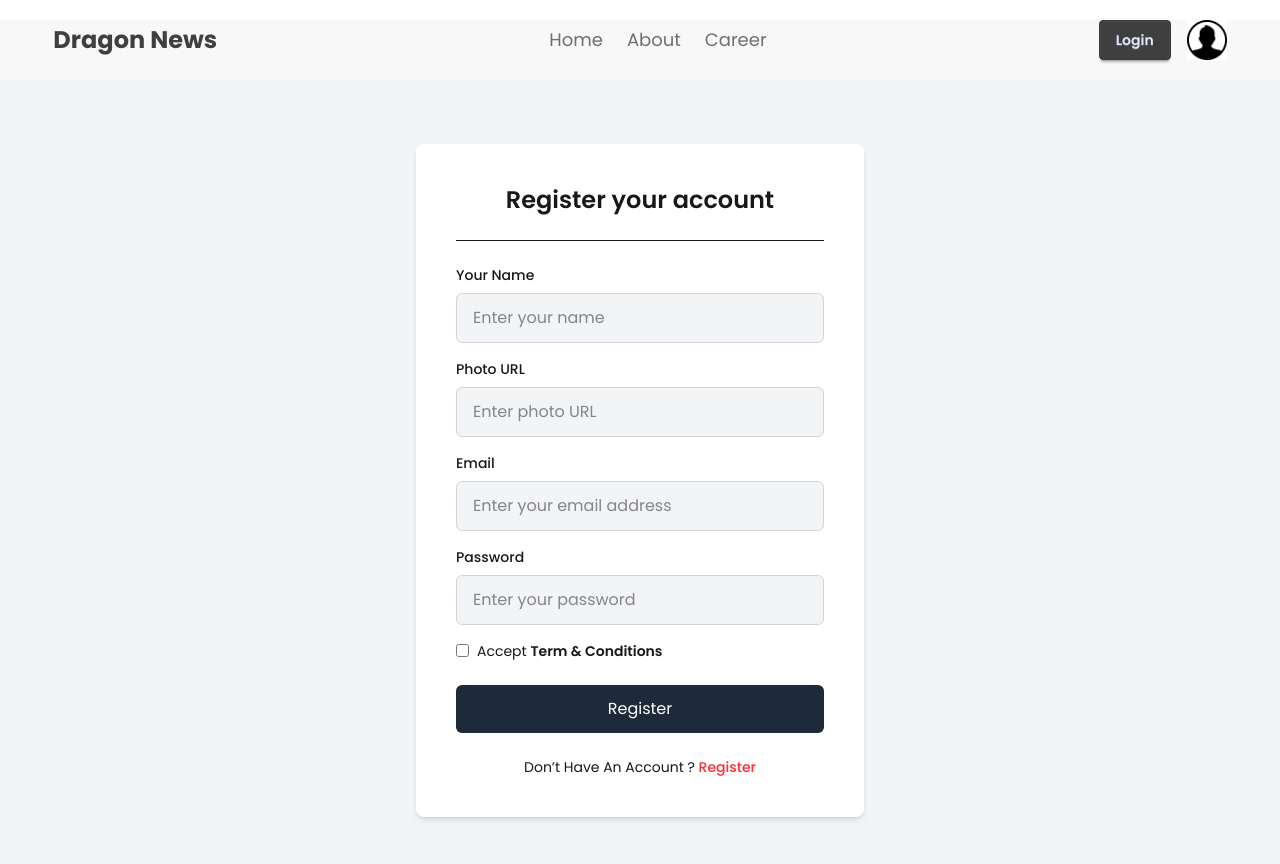
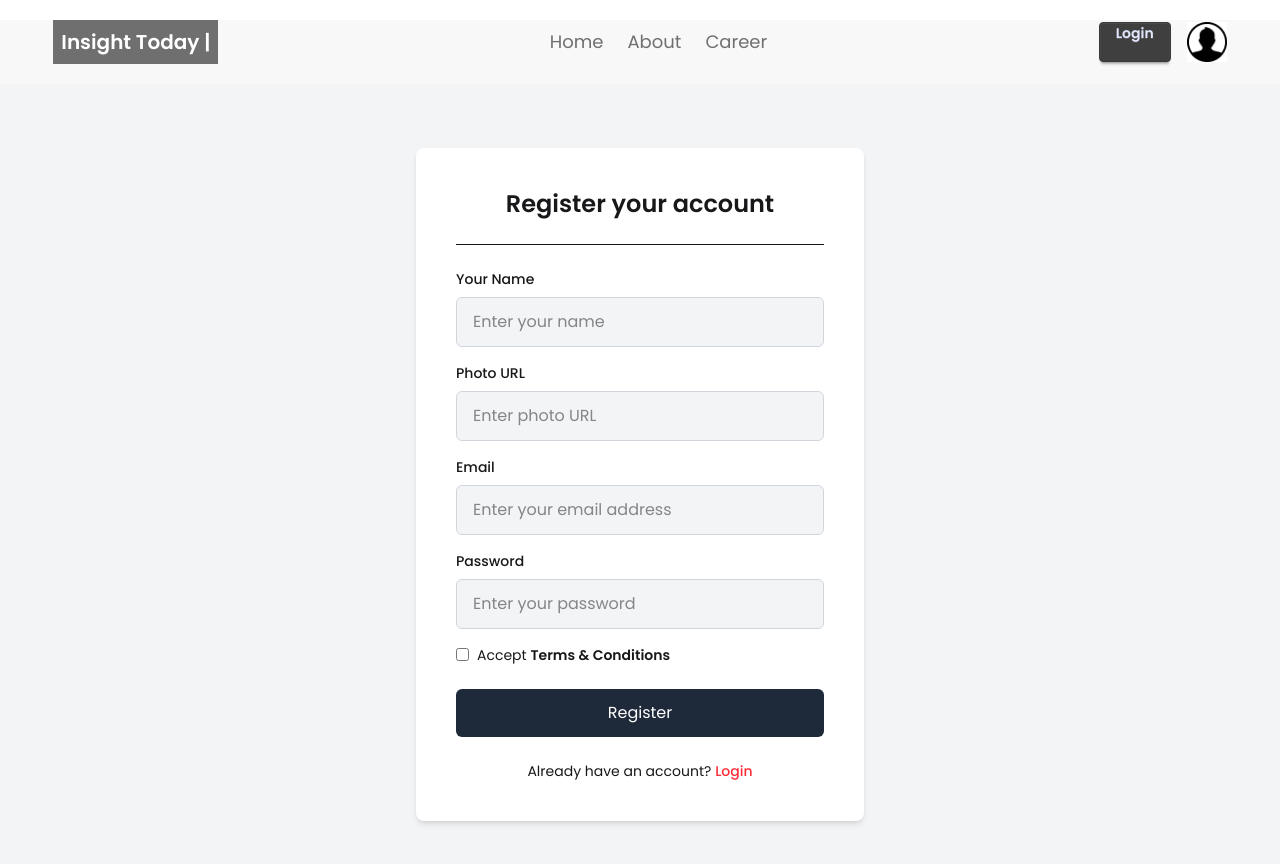
Before and after one commit to rakibalbin9611/dragon-news, a React (Vite) app: page /auth/register in a window 1280 px wide. Shown: the top 864 px of the page. Built offline with nearby package versions, Linux system fonts and the light colour scheme; no server answers.

Commit message:
setup Firebase with register, login, and onAuthStateChanged observer

```diff
--- a/package.json
+++ b/package.json
@@ -12,6 +12,7 @@
   "dependencies": {
     "@tailwindcss/vite": "^4.1.13",
     "dayjs": "^1.11.18",
+    "firebase": "^12.3.0",
     "localforage": "^1.10.0",
     "match-sorter": "^8.1.0",
     "react": "^19.1.1",
--- a/src/components/Navbar.jsx
+++ b/src/components/Navbar.jsx
@@ -1,16 +1,29 @@
-import { NavLink } from "react-router-dom";
-import { useState } from "react";
+import { Link, NavLink } from "react-router-dom";
+import { use, useState } from "react";
 import { FiMenu, FiX } from "react-icons/fi";
 import login from "../assets/user.png";
+import { AuthContext } from "../provider/AuthProvider";
 
 const Navbar = () => {
   const [open, setOpen] = useState(false);
+  const { user, logOut } = use(AuthContext);
+
+  const handleLogout = () => {
+    logOut()
+      .then(() => {
+        alert("You logged out successfully");
+      })
+      .catch((error) => console.log(error));
+  };
 
   return (
     <nav className="w-full">
       <div className="flex justify-between items-center">
         {/* Logo/Brand placeholder */}
-        <div className="text-2xl font-bold text-primary">Dragon News</div>
+        <div className="text-xl font-semibold text-white bg-accent p-2">
+          Insight Today |{" "}
+          <span className="text-white">{user && user.email}</span>
+        </div>
 
         {/* Desktop Nav */}
         <div className="hidden md:flex gap-6 text-accent text-lg">
@@ -21,7 +34,22 @@ const Navbar = () => {
 
         {/* Login */}
         <div className="flex items-center gap-4">
-          <button className="btn btn-primary hidden sm:block">Login</button>
+          {user ? (
+            <button
+              onClick={handleLogout}
+              className="btn btn-primary hidden sm:block"
+            >
+              LogOut
+            </button>
+          ) : (
+            <Link
+              to={"/auth/login"}
+              className="btn btn-primary hidden sm:block"
+            >
+              Login
+            </Link>
+          )}
+
           <img src={login} alt="user" className="w-10 h-10" />
 
           {/* Mobile Menu Toggle */}
@@ -46,7 +74,10 @@ const Navbar = () => {
           <NavLink to={"/career"} onClick={() => setOpen(false)}>
             Career
           </NavLink>
-          <button className="btn btn-primary w-32">Login</button>
+          {/* login */}
+          <Link to={"/auth/login"} className="btn btn-primary w-32">
+            Login
+          </Link>
         </div>
       )}
     </nav>
--- /dev/null
+++ b/src/firebase/firebase.config.js
@@ -0,0 +1,18 @@
+// Import the functions you need from the SDKs you need
+import { initializeApp } from "firebase/app";
+// TODO: Add SDKs for Firebase products that you want to use
+// https://firebase.google.com/docs/web/setup#available-libraries
+
+// Your web app's Firebase configuration
+const firebaseConfig = {
+  apiKey: "AIzaSyAfNBbzz4hh45TjsLK4FPnflmObqqdfie0",
+  authDomain: "insight-today-9ab55.firebaseapp.com",
+  projectId: "insight-today-9ab55",
+  storageBucket: "insight-today-9ab55.firebasestorage.app",
+  messagingSenderId: "355816880043",
+  appId: "1:355816880043:web:e4be3363185bc97c0d44ee",
+};
+
+// Initialize Firebase
+const app = initializeApp(firebaseConfig);
+export default app;
--- a/src/main.jsx
+++ b/src/main.jsx
@@ -4,9 +4,12 @@ import "./index.css";
 
 import { RouterProvider } from "react-router-dom";
 import router from "./routes/Router";
+import AuthProvider from "./provider/AuthProvider";
 
 createRoot(document.getElementById("root")).render(
   <StrictMode>
-    <RouterProvider router={router}></RouterProvider>
+    <AuthProvider>
+      <RouterProvider router={router}></RouterProvider>
+    </AuthProvider>
   </StrictMode>
 );
--- a/src/pages/Home.jsx
+++ b/src/pages/Home.jsx
@@ -1,7 +1,7 @@
 import { Navigate } from "react-router-dom";
 
 const Home = () => {
-  return <Navigate to={""}></Navigate>;
+  return <Navigate to={"/category/0"}></Navigate>;
 };
 
 export default Home;
--- a/src/pages/Register.jsx
+++ b/src/pages/Register.jsx
@@ -1,6 +1,33 @@
-import { Link } from "react-router-dom";
+import { use } from "react";
+import { Link, useNavigate } from "react-router-dom";
+import { AuthContext } from "../provider/AuthProvider";
 
 const Register = () => {
+  const { createUser, setUser } = use(AuthContext);
+  const navigate = useNavigate();
+  const handleRegister = (e) => {
+    e.preventDefault(); // stops page reload
+    const form = e.target;
+    const name = form.name.value;
+    const photo = form.photo.value;
+    const email = form.email.value;
+    const password = form.password.value;
+    const terms = form.terms.checked;
+
+    // console.log({ name, photo, email, password, terms });
+    createUser(email, password)
+      .then((res) => {
+        const user = res.user;
+        console.log(user);
+        setUser(user);
+        navigate("/");
+      })
+      .catch((error) => {
+        const errorMessage = error.message;
+        console.log(errorMessage);
+      });
+  };
+
   return (
     <div className="flex justify-center items-center min-h-screen bg-gray-100">
       <div className="bg-white p-10 rounded-lg shadow-md w-full max-w-md">
@@ -11,6 +38,8 @@ const Register = () => {
 
         <hr className="mb-6" />
 
+        {/* FORM START */}
+        <form onSubmit={handleRegister}>
           {/* Name */}
           <div className="mb-4">
             <label className="block text-sm font-medium mb-2" htmlFor="name">
@@ -19,8 +48,10 @@ const Register = () => {
             <input
               type="text"
               id="name"
+              name="name"
               placeholder="Enter your name"
               className="w-full px-4 py-3 rounded-md bg-gray-100 border border-gray-300 focus:outline-none focus:ring-2 focus:ring-gray-400"
+              required
             />
           </div>
 
@@ -32,6 +63,7 @@ const Register = () => {
             <input
               type="text"
               id="photo"
+              name="photo"
               placeholder="Enter photo URL"
               className="w-full px-4 py-3 rounded-md bg-gray-100 border border-gray-300 focus:outline-none focus:ring-2 focus:ring-gray-400"
             />
@@ -45,41 +77,54 @@ const Register = () => {
             <input
               type="email"
               id="email"
+              name="email"
               placeholder="Enter your email address"
               className="w-full px-4 py-3 rounded-md bg-gray-100 border border-gray-300 focus:outline-none focus:ring-2 focus:ring-gray-400"
+              required
             />
           </div>
 
           {/* Password */}
           <div className="mb-4">
-          <label className="block text-sm font-medium mb-2" htmlFor="password">
+            <label
+              className="block text-sm font-medium mb-2"
+              htmlFor="password"
+            >
               Password
             </label>
             <input
               type="password"
               id="password"
+              name="password"
               placeholder="Enter your password"
               className="w-full px-4 py-3 rounded-md bg-gray-100 border border-gray-300 focus:outline-none focus:ring-2 focus:ring-gray-400"
+              required
             />
           </div>
 
           {/* Terms & Conditions */}
           <div className="mb-6 flex items-center">
-          <input type="checkbox" id="terms" className="mr-2" />
+            <input type="checkbox" id="terms" name="terms" className="mr-2" />
             <label htmlFor="terms" className="text-sm">
-            Accept <span className="font-semibold">Term & Conditions</span>
+              Accept <span className="font-semibold">Terms & Conditions</span>
             </label>
           </div>
 
           {/* Register Button */}
-        <button className="w-full py-3 bg-gray-800 text-white rounded-md hover:bg-gray-900 transition">
+          <button
+            type="submit"
+            className="w-full py-3 bg-gray-800 text-white rounded-md hover:bg-gray-900 transition"
+          >
             Register
           </button>
+        </form>
+        {/* FORM END */}
+
         {/* login Link */}
         <p className="text-center text-sm mt-6">
-          Don’t Have An Account ?{" "}
+          Already have an account?{" "}
           <Link to={"/auth/login"} className="text-red-500 font-medium">
-            Register
+            Login
           </Link>
         </p>
       </div>
--- /dev/null
+++ b/src/provider/AuthProvider.jsx
@@ -0,0 +1,50 @@
+import { createContext, useEffect, useState } from "react";
+import app from "../firebase/firebase.config";
+import {
+  createUserWithEmailAndPassword,
+  getAuth,
+  onAuthStateChanged,
+  signInWithEmailAndPassword,
+  signOut,
+} from "firebase/auth";
+
+export const AuthContext = createContext();
+const auth = getAuth(app);
+const AuthProvider = ({ children }) => {
+  const [user, setUser] = useState(null);
+
+  console.log(user);
+
+  // create user
+  const createUser = (email, password) => {
+    return createUserWithEmailAndPassword(auth, email, password);
+  };
+
+  // logout user
+  const logOut = () => {
+    return signOut(auth);
+  };
+  //login user
+  const loginUser = (email, password) => {
+    return signInWithEmailAndPassword(auth, email, password);
+  };
+  // auth observer
+  useEffect(() => {
+    const unsubcribe = onAuthStateChanged(auth, (currentUser) => {
+      setUser(user);
+    });
+    return () => {
+      unsubcribe();
+    };
+  }, []);
+  const authInfo = {
+    user,
+    setUser,
+    createUser,
+    logOut,
+    loginUser,
+  };
+  return <AuthContext value={authInfo}>{children}</AuthContext>;
+};
+
+export default AuthProvider;
```
Also changed, not shown: src/pages/Login.jsx (+42 -4 lines), 1 other file (tests, documents, lock files or other folders). Lines whose indentation alone changed are shown as unchanged.
